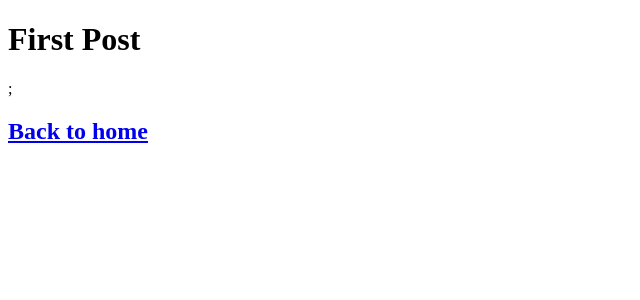
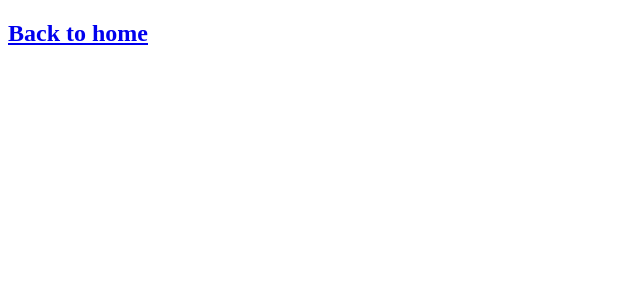
Before and after one commit to Ali-consciousroad/nextJsblog, a Next.js app: page /posts/first-post in a window 1280 px wide. Shown: the top 300 px of the page, without its empty margins (0-640 px from the left). Built offline with nearby package versions, Linux system fonts and the light colour scheme.

Commit message:
Metadata: Work with the 'Head' component

```diff
--- a/pages/posts/first-post.js
+++ b/pages/posts/first-post.js
@@ -1,12 +1,16 @@
 import Link from 'next/link';
+import Head from 'next/head';
+
 
 export default function FirstPost() {
     return (
         <>
-            <h1>First Post</h1>;
-            <h2>
-                <Link href="/">Back to home</Link>
-            </h2>
+            <Head>
+                <h1>First Post</h1>;
+            </Head>
+                <h2>
+                    <Link href="/">Back to home</Link>
+                </h2>
         </>
     );
 }
```
Also changed, not shown: public/images/profile.jpg (added).
